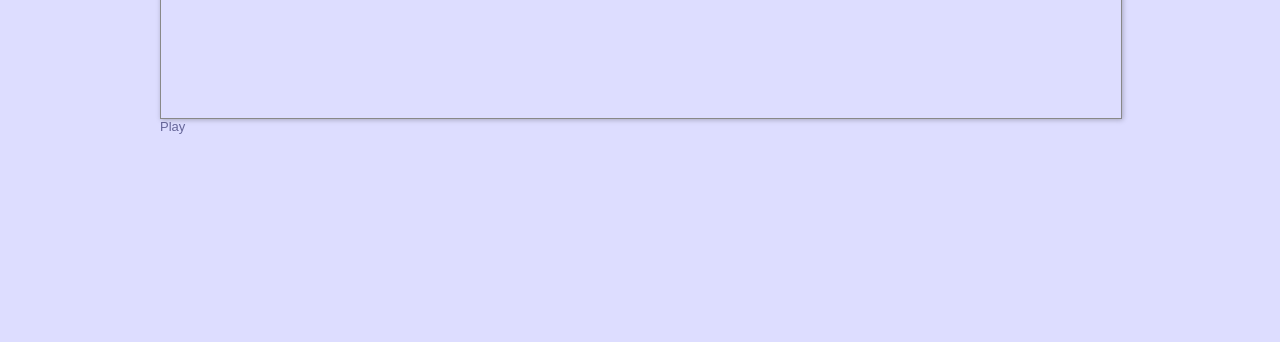
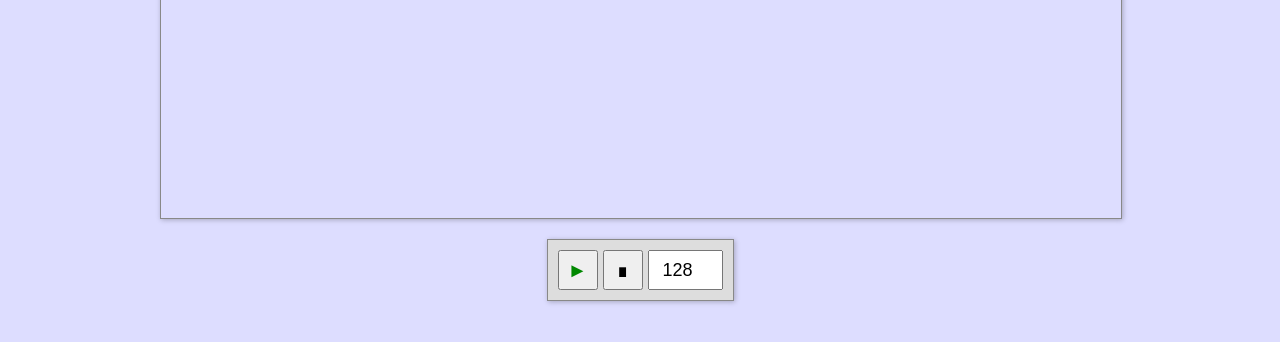
Before and after one commit to ansonkao/PIANO.js, a website: page demo/index.html in a window 1280 px wide. Shown: the part 322-664 px from the top of the page. Drawn offline with Linux system fonts and the light colour scheme; files that its build step writes are made by us from their sources.

Commit message:
Cleaned up Transport singleton + prettied up the Transport UI

```diff
--- a/demo/demo.css
+++ b/demo/demo.css
@@ -59,7 +59,7 @@ ul.feature-list li img {
   margin: auto;
   border: 1px solid #888;
   width: 100%;
-  height: 300px;
+  height: 400px;
   box-shadow: 1px 1px 5px rgba(0,0,0,0.25);
   position: relative;
   overflow: hidden;
@@ -71,6 +71,44 @@ ul.feature-list li img {
   width: 100%;
   height: 100%;
 }
+footer {
+  margin-top: 20px;
+  text-align: center;
+}
+#transport {
+  display: inline-block;
+  border: 1px solid #888;
+  padding: 10px;
+  background: #DDD;
+  box-shadow: 1px 1px 5px rgba(0,0,0,0.25);
+}
+#transport button {
+  float: left;
+  height: 40px;
+  width: 40px;
+  padding: 2px 8px;
+}
+#transport * {
+  margin-right: 5px;
+}
+#transport :last-child {
+  margin-right: 0px;
+}
+.icon {
+  display: block;
+  font-size: 20px;
+  width: 20px;
+  height: 20px;
+  line-height: 20px;
+}
+input {
+  float: left;
+  padding: 5px;
+  height: 40px;
+  width: 75px;
+  font-size: 18px;
+  text-align: center;
+}
 pre {
   margin: 10px 0 20px;
 }
--- a/demo/index.html
+++ b/demo/index.html
@@ -37,7 +37,13 @@
       <div id="target" class="gripscroll">
       </div>
 
-      <a id="play">Play</a>
+      <footer>
+        <div id="transport">
+          <button id="play"><span class="icon" style="color: #080;">&#9658;</span></button>
+          <button id="stop"><span class="icon" style="color: #000;">&#8718;</span></button>
+          <input id="tempo" type="number" step="1" value="128" />
+        </div>
+      </footer>
 
     </div>
   </main>
@@ -45,8 +51,11 @@
   <script lang="text/javascript" src="../dist/PIANO.js"></script>
   <script lang="text/javascript">
     var pianoParams = {};
-    var scrollParams = { x: {min: 0.000, max: 0.250 }
-                       , y: {min: 0.420, max: 0.557 }
+        pianoParams.notes = [// { key: 44, start:  0.00, end:  1.00 }
+                            //, { key: 48, start:  1.00, end:  1.25 }
+                            ];
+    var scrollParams = { x: {min: 0.000, max: 0.500 }
+                       , y: {min: 0.410, max: 0.705 }
                        };
 
     var target = document.getElementById('target');
@@ -56,12 +65,10 @@
 
     GripScroll.triggerUpdate( target );
 
-    var playButton = document.getElementById("play");
-    playButton.addEventListener('click', function(e){
-      e.preventDefault();
-      Transport.play();
-    });
-
+    // Hookup Transport UI to Transport Controller
+    document.getElementById("play" ).addEventListener('click' , function(e){ Transport.play(); e.preventDefault(); });
+    document.getElementById("stop" ).addEventListener('click' , function(e){ Transport.stop(); e.preventDefault(); });
+    document.getElementById("tempo").addEventListener('change', function(e){ Transport.setTempo( this.value ); e.preventDefault(); });
   </script>
 
 </body>
```
Also changed, not shown: js/transport.js (+19 -16 lines).
